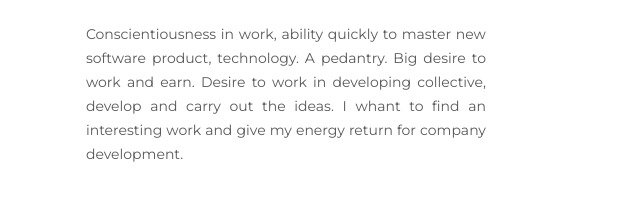
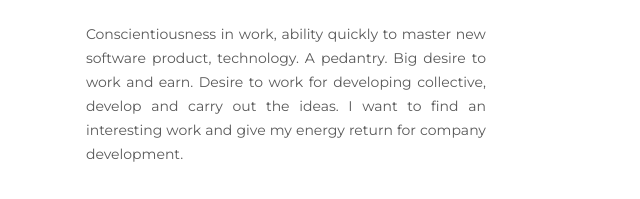
Before and after one commit to Treonin/Treonin, a plain HTML site: page index.html in a window 1280 px wide. Shown: the part 245-444 px from the top of the page, 328-968 px from the left. Drawn offline with Linux system fonts and the light colour scheme.

Commit message:
Update index.html

```diff
--- a/index.html
+++ b/index.html
@@ -27,8 +27,8 @@
           <p class="about-me-description">
             Conscientiousness in work, ability quickly to master new software
             product, technology. A pedantry. Big desire to work and earn. Desire
-            to work in developing collective, develop and carry out the ideas. I
-            whant to find an interesting work and give my energy return for
+            to work for developing collective, develop and carry out the ideas. I
+            want to find an interesting work and give my energy return for
             company development.
           </p>
         </div>
```
